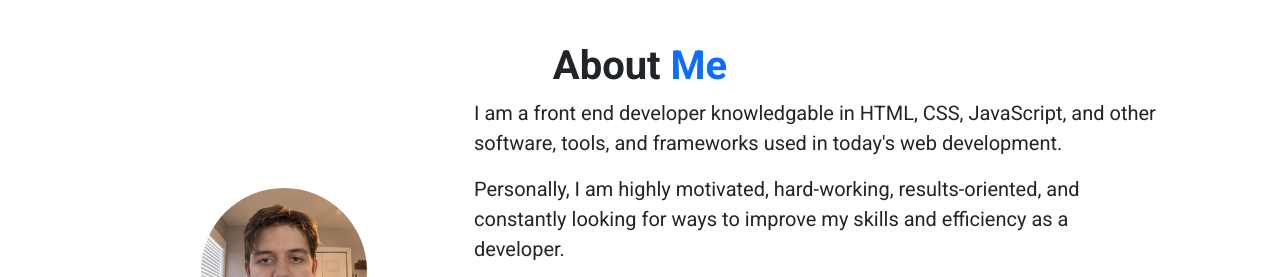
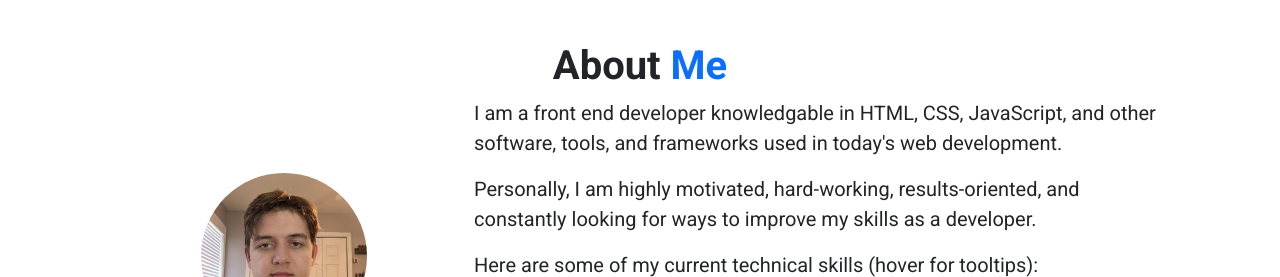
Before and after one commit to matthajec/portfolio, a website: page index.html in a window 1280 px wide. Shown: the part 854-1131 px from the top of the page. Drawn offline with nearby package versions, Linux system fonts and the light colour scheme.

Commit message:
Update index.html

```diff
--- a/index.html
+++ b/index.html
@@ -53,7 +53,7 @@
             I am a front end developer knowledgable in HTML, CSS, JavaScript, and other software, tools, and frameworks used in today's web development.
           </p>
           <p>
-            Personally, I am highly motivated, hard-working, results-oriented, and constantly looking for ways to improve my skills and efficiency as a developer.
+            Personally, I am highly motivated, hard-working, results-oriented, and constantly looking for ways to improve my skills as a developer.
           </p>
           <div>
             <p>Here are some of my current technical skills (hover for tooltips):</p>
```
